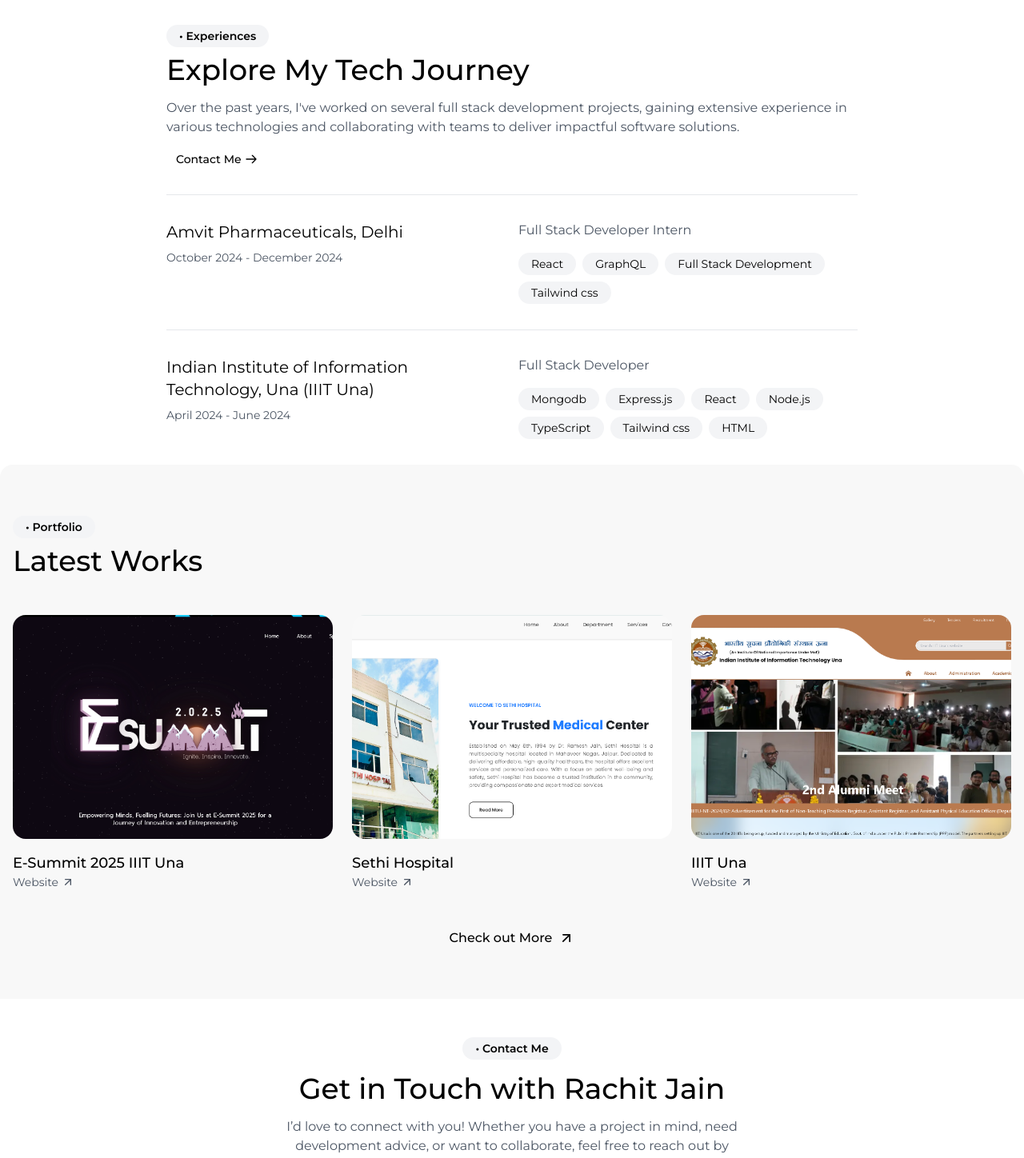
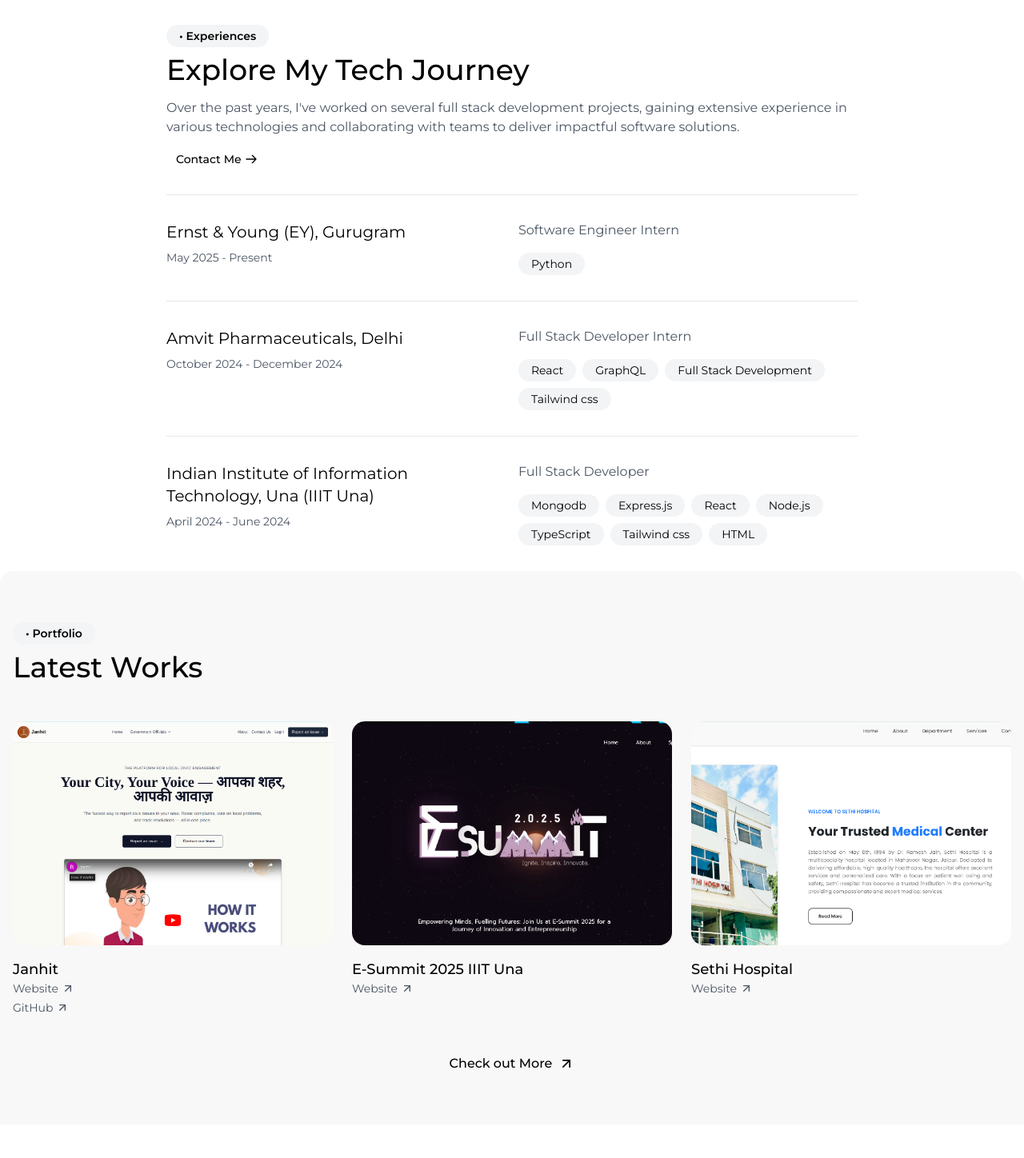
Before and after one commit to Rachit-31/My_Portfolio, a React (Vite) app in the folder Client/: page / in a window 1280 px wide. Shown: the part 2145-3593 px from the top of the page at 80% size. Built offline with nearby package versions, Linux system fonts and the light colour scheme.

Commit message:
updated the portfolio

```diff
--- a/Client/src/static/Content.jsx
+++ b/Client/src/static/Content.jsx
@@ -29,6 +29,7 @@
   "Node.js",
   "Tailwind CSS",
   "Bootstrap",
+  "Python"
 ];
 
 export const profiles = [
@@ -69,6 +70,12 @@
 // experience section
 export const experiences = [
   {
+    company: "Ernst & Young (EY), Gurugram",
+    period: "May 2025 - Present",
+    role: "Software Engineer Intern",
+    tags: ["Python"],
+  },
+  {
     company: "Amvit Pharmaceuticals, Delhi",
     period: "October 2024 - December 2024",
     role: "Full Stack Developer Intern",
@@ -92,6 +99,12 @@
 
 // projects
 export const works = [
+  {
+    image:"/Portfolio/Janhit.png",
+    title:"Janhit",
+    websiteLink:"https://janhit.vercel.app/",
+    githubLink:"https://github.com/Rachit-31/Janhit",
+  },
   {
     image:"/Portfolio/Esummit.png",
     title:"E-Summit 2025 IIIT Una",
```
Also changed, not shown: Client/public/Portfolio/Janhit.png (added), 1 other file (tests, documents, lock files or other folders).
